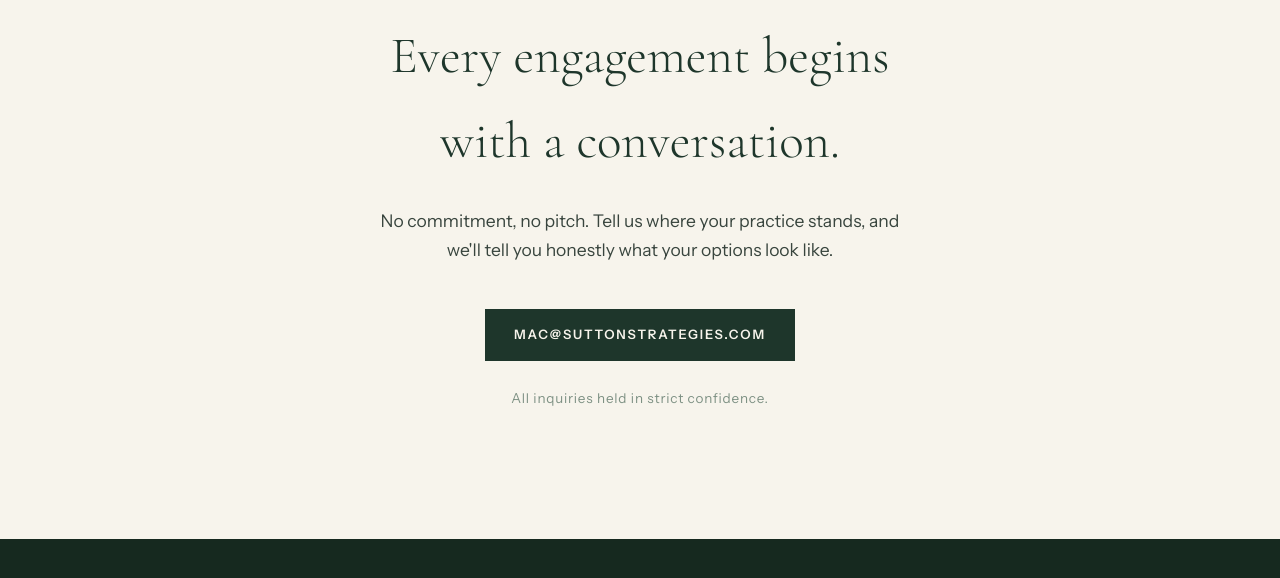
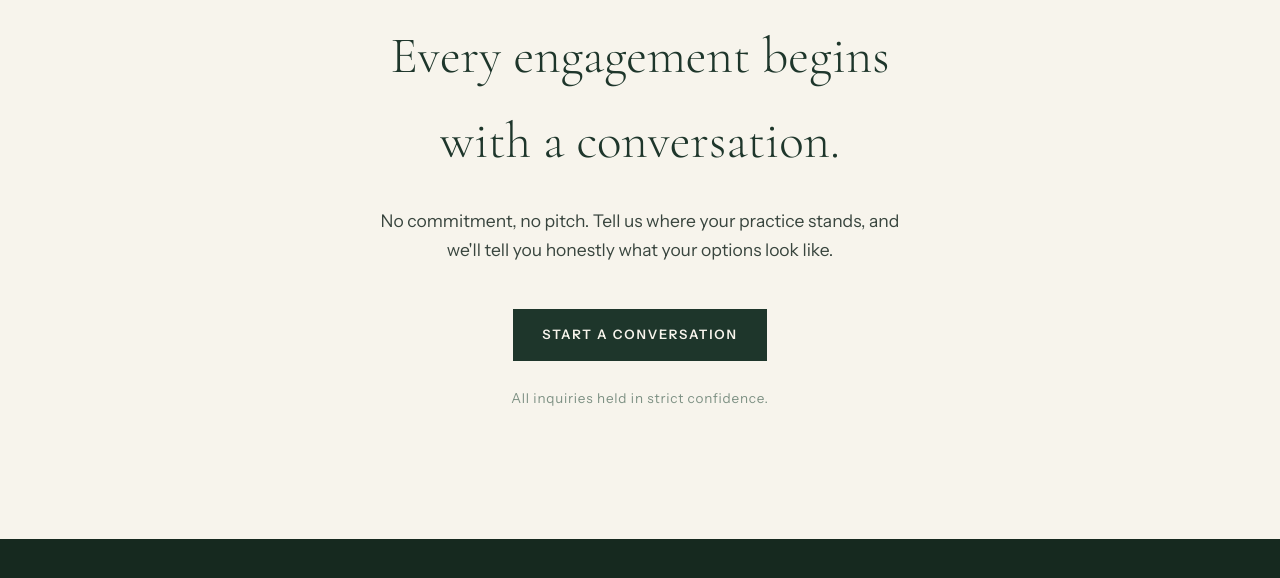
Before and after one commit to commacashing/sutton-strategies, a plain HTML site: page about.html in a window 1280 px wide. Shown: the part 2765-3343 px from the top of the page. Drawn offline with nearby package versions, Linux system fonts and the light colour scheme.

Commit message:
Update about.html

```diff
--- a/about.html
+++ b/about.html
@@ -244,7 +244,7 @@ footer{background:var(--green-deep);color:var(--cream);padding:60px 0 40px}
     <p class="eyebrow">Contact</p>
     <h2>Every engagement begins<br>with a conversation.</h2>
     <p class="sub">No commitment, no pitch. Tell us where your practice stands, and we'll tell you honestly what your options look like.</p>
-    <a class="btn solid" href="mailto:mac@suttonstrategies.com">mac@suttonstrategies.com</a>
+    <a class="btn solid" href="mailto:mac@suttonstrategies.com">Start a Conversation</a>
     <p class="quiet-note">All inquiries held in strict confidence.</p>
   </div>
 </section>
```
